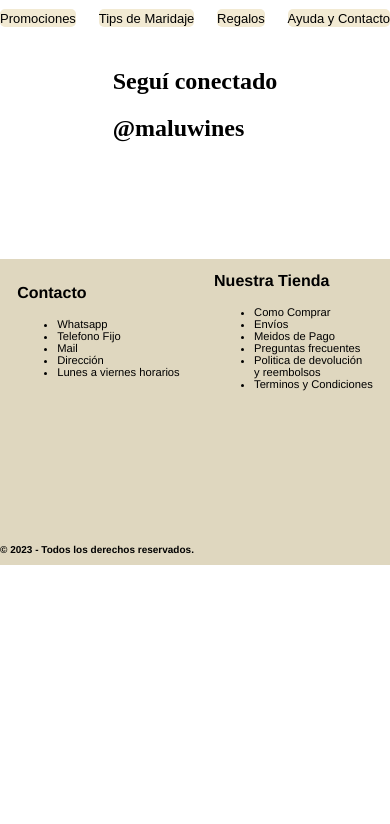
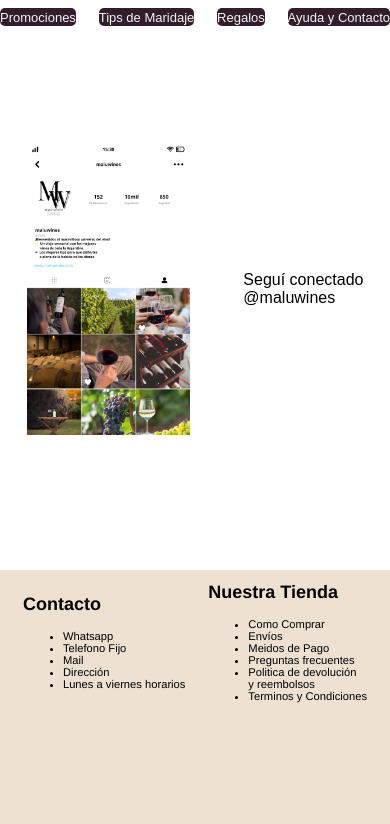
Before and after one commit to LuizaRMunoz/PF-Luiza-Rangel-Gama-Mu-oz-de-Satana, a website: page pages/ayudaycontacto.html in a window 390 px wide. Shown: the part 216-1040 px from the top of the page. Before the commit the page ends 844 px from the top, so only its background shows below. Drawn offline with Linux system fonts and the light colour scheme.

Commit message:
terminé de agregar algunos detalles y el media queries de 320px a todas las paginas

```diff
--- a/pages/ayudaycontacto.html
+++ b/pages/ayudaycontacto.html
@@ -22,15 +22,17 @@
        </nav>
     </header>
     <main class="mainayc">
-        <article>
-            <h1>Seguí conectado</h1>
-            <h2>@maluwines</h2>
-        </article>
+        <div>
+            <img src="../assets/ig-para-ayuda-y-contacto.webp" alt="IG">
+            <p>Seguí conectado
+                <br> @maluwines
+            </p>
+        </div>
     </main>
     <footer id="piedepagina">
     <div class="divfooter">
         <div>
-        <h2>Contacto</h2>
+        <h1>Contacto</h1>
          <ul>
              <li>Whatsapp</li>
              <li>Telefono Fijo</li>
@@ -40,7 +42,7 @@
          </ul>
         </div>
         <div>
-        <h2>Nuestra Tienda</h2>
+        <h1>Nuestra Tienda</h1>
         <ul>
             <li>Como Comprar</li>
             <li>Envíos</li>
@@ -52,7 +54,7 @@
     </div>
     </div>
     <div>
-        <h3>© 2023 - Todos los derechos reservados.</h3>
+        <h2>© 2023 - Todos los derechos reservados.</h2>
     </div>
     </footer>
 </body>
--- a/scss/_body.scss
+++ b/scss/_body.scss
@@ -18,7 +18,7 @@
 
 #bodyayc {
     @include grid (3);
-    grid-template-rows: 1fr 0.8fr 1.16fr;
+    grid-template-rows: 1fr 2fr 1.15fr;
     grid-template-areas:
     "headerindex headerindex headerindex"
     "mainayc mainayc mainayc"
--- a/scss/_footer.scss
+++ b/scss/_footer.scss
@@ -1,5 +1,5 @@
 footer {
-    background-color: map-get($map: $color, $key: "marrónsuave" );
+    background-color: map-get($map: $color, $key: "footer" );
     font-family: map-get($map: $fuente, $key: "main" );
     font-size: xx-small;
     grid-area: footerindex;
@@ -10,28 +10,27 @@
 }
 
 #piedepagina {
-    background-color: map-get($map: $color, $key: "marrónsuave" );
+    background-color: map-get($map: $color, $key: "footer" );
     grid-area: footerayc;
-    font-size: medium;
+    font-size: 0.9rem;
     @include flexible (flex, column, nowrap, normal, normal);
     row-gap: 8rem;
     .divfooter {
-        @include flexible (flex, row, nowrap, space-around, center);
+        @include flexible (flex, row, nowrap, space-evenly, center);
         @include mq (320px) {
             @include flexible (flex, row, wrap, center, center );
         }
     }
+    h1 {
+        font-size: large;
+    }
     h2 {
-        @include mq {font-size: medium;}
+        font-size: x-small;
     }
     ul {
         li {
             @include mq {font-size: 0.7rem;}
     }
         }
-        h3 {
-            font-size: small;
-            @include mq {font-size: x-small;}
-        }
 
     }
--- a/scss/_header.scss
+++ b/scss/_header.scss
@@ -21,13 +21,12 @@
         padding: 0%;
         li {
             @include headernav;
-
             &:hover {
                 background-color: map-get($map: $color, $key: "hover" );
             }
             a {
                 text-decoration: none;
-                color: black;
+                color: whitesmoke;
                 font-family: map-get($map: $fuente, $key:"principal" );
                 @include mq {
                     font-size: small;
--- a/scss/_main.scss
+++ b/scss/_main.scss
@@ -10,11 +10,13 @@
         @include mq {
             width: 85%;
         }
+        @include mq (320px) {width: 90%;}
     }
     .contenido {
         font-family: map-get($map: $fuente, $key: "main" );
     }
     div {
+            @include flexible (flex, column, wrap, center, center);
         h1 {
             @include mq {font-size: medium;}
         }
@@ -25,9 +27,11 @@
 }
 
 .faja {
-    background-color: map-get($map: $color, $key: "marrónsuave" );
+    background-color: map-get($map: $color, $key: "faja" );
     @include flexible (flex, row, nowrap, center, normal);
+    font-family: map-get($map: $fuente, $key: "principal" );
     h1 {
+        color: whitesmoke;
         @include mq {font-size: medium}
         @include mq (768px) {font-size: 1.5rem;}
         @include mq (320px) {font-size: 1.2rem;}
@@ -58,7 +62,24 @@
 
 .mainayc {
     grid-area: mainayc;
-    @include flexible (flex, row, nowrap, center, normal);
+    div {
+        @include flexible (flex, row, nowrap, space-around, center);
+        margin-top: 2%;
+        @include mq {margin-top: 25%;}
+        @include mq (320px) {
+            @include flexible (flex, column, wrap, space-around, center);
+        }
+        img {
+            width: 20%;
+            @include mq (769px) {width: 42%;}
+            @include mq (320px) {width: 70%;}
+        }
+        p {
+            font-family: map-get($map: $fuente, $key: "principal" );
+
+        }
+    }
+
 }
 
 .maintips {
@@ -90,7 +111,7 @@
                 }
                 li {
                     a {
-                        color: black;
+                        color: whitesmoke;
                         text-decoration: none;
                         font-size: large;
                         @include mq {font-size: medium;}
@@ -103,7 +124,7 @@
         width: 8rem;
         height: 8rem;
         border-radius: 50%;
-        background-color: map-get($map: $color, $key: "marrónsuave");
+        background-color: map-get($map: $color, $key: "link");
         @include flexible (flex, row, nowrap, center, center);
         text-align: center;
         margin: 0 auto;
--- a/scss/_mixin.scss
+++ b/scss/_mixin.scss
@@ -18,7 +18,7 @@
 
 @mixin headernav {
     list-style-type: none;
-    background-color: map-get($map: $color, $key: "beige" );
+    background-color: map-get($map: $color, $key: "link" );
     border-radius: 5px;
 }
 
--- a/scss/_variables.scss
+++ b/scss/_variables.scss
@@ -6,7 +6,8 @@
 
 // Variable de color
 $color: (
-    "beige" : #F2EAD3,
-    "marrónsuave" : #DFD7BF,
-    "hover" : #D7C0AE,
+    "link" : #331D2C,
+    "hover" : #3F2E3E,
+    "faja" : #A78295,
+    "footer" : #EFE1D1,
 )
```
Also changed, not shown: assets/ig-para-ayuda-y-contacto.webp (added), css/estilo.css, 1 other file.
